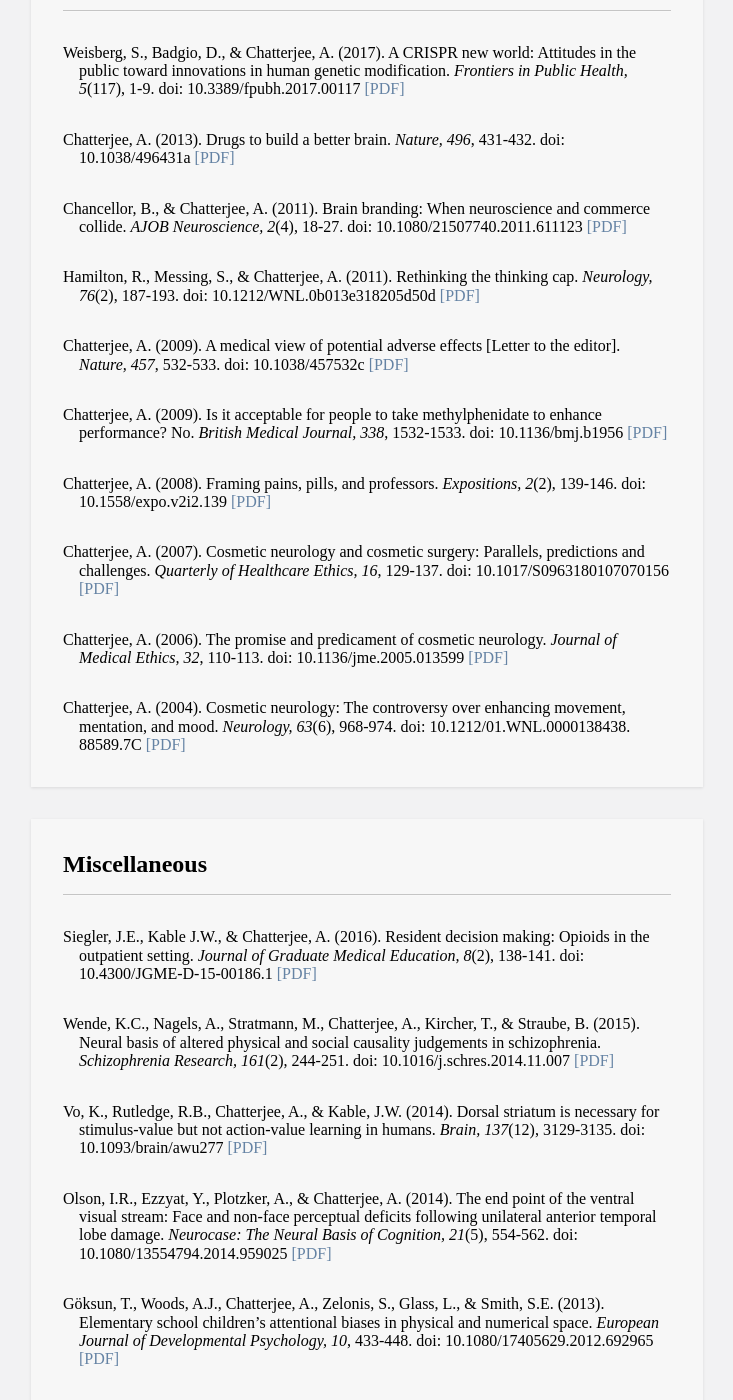
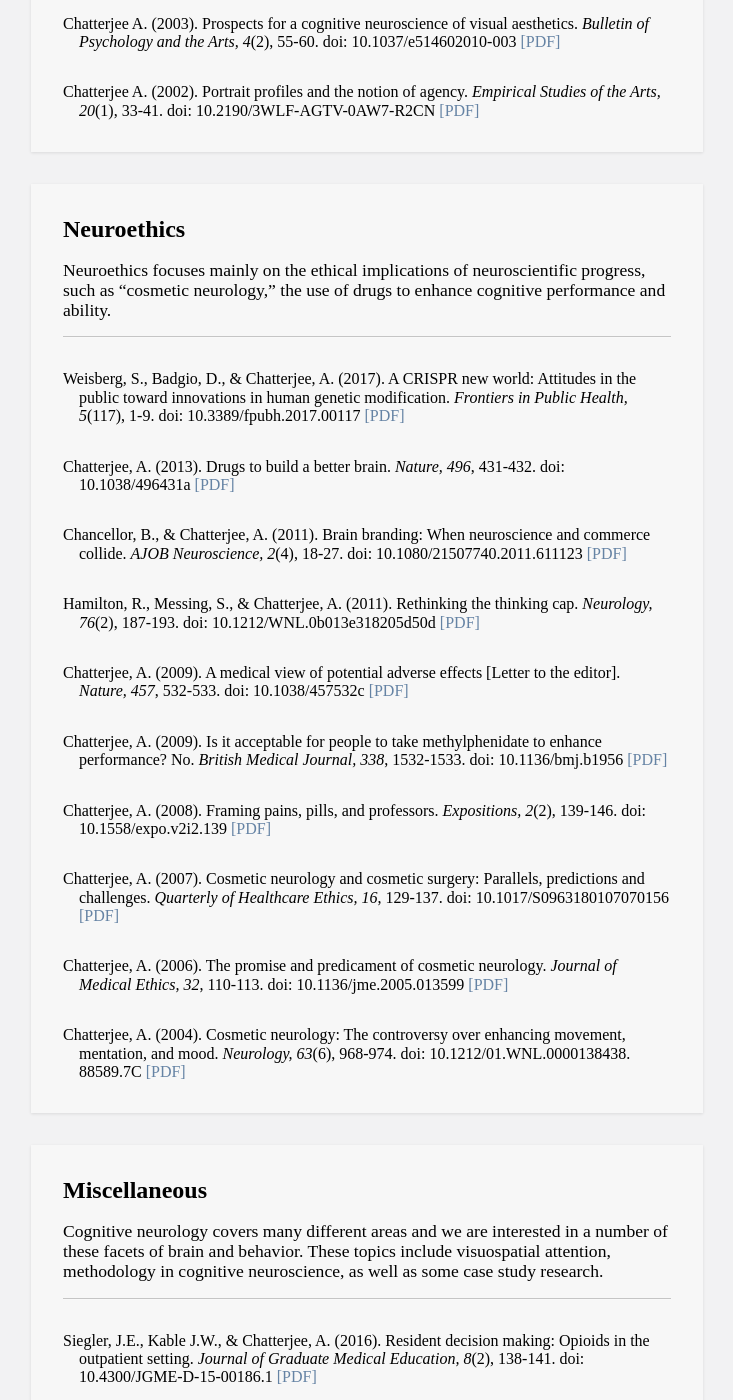
Before and after one commit to joeptacek/chatlab-site, a Jekyll site: the page built from research.html, in a window 1280 px wide and 1400 px high, scrolled down 6294 px. Shown: the whole window, without its empty margins (417-1150 px from the left). Built offline with Jekyll 4.4.1, drawn with Linux system fonts in a browser that asks for light colours; some web fonts are replaced; some of the changed text lies outside the part shown.

Commit message:
Adding section descriptions to research page

```diff
--- a/_data/research.yml
+++ b/_data/research.yml
@@ -1,6 +1,6 @@
 - section_title: 'Language and Space'
   section_id: 'language_space'
-  section_description: null
+  section_description: 'The lab’s research on language and space is concerned with a variety of concepts. Our primary interests lie in spatial and gestural representations in language, as well as in the processing of metaphoric and figurative language in patients and controls.'
   item_list:
   - work_authors: 'Karaduman, A., Göksun, T., & Chatterjee, A.'
     work_year: 2017
@@ -434,7 +434,7 @@
     pdf_filename: 'Chatterjee_2001_01.pdf'
 - section_title: 'Event Representation'
   section_id: 'event_representation'
-  section_description: null
+  section_description: 'Our examination of event representation focuses on how humans visualize and process moving events and infer causality within these events, as well as focusing on the neural bases of processing action-based information in general.'
   item_list:
   - work_authors: 'Quandt, L.C., Cardillo, E.R., Kranjec, A., & Chatterjee, A.'
     work_year: 2015
@@ -630,7 +630,7 @@
     pdf_filename: 'Chatterjee_Southwood_Basilico_1999_01.pdf'
 - section_title: 'Neuroaesthetics'
   section_id: 'neuroaesthetics'
-  section_description: null
+  section_description: 'Neuroaesthetics refers to the role of the brain in evaluating visual stimuli and their aesthetic appeal. Our research ranges from aesthetic choices of brain-injured individuals to aesthetic preferences in every day life (in architecture, art, and facial beauty).'
   item_list:
   - work_authors: 'Coburn, A., Vartanian, O., & Chatterjee, A.'
     work_year: 2017
@@ -1033,7 +1033,7 @@
     pdf_filename: 'Chatterjee_2002_01.pdf'
 - section_title: 'Neuroethics'
   section_id: 'neuroethics'
-  section_description: null
+  section_description: 'Neuroethics focuses mainly on the ethical implications of neuroscientific progress, such as “cosmetic neurology,” the use of drugs to enhance cognitive performance and ability.'
   item_list:
   - work_authors: 'Weisberg, S., Badgio, D., & Chatterjee, A.'
     work_year: 2017
@@ -1197,7 +1197,7 @@
     pdf_filename: 'Chatterjee_2004_02.pdf'
 - section_title: 'Miscellaneous'
   section_id: 'miscellaneous'
-  section_description: null
+  section_description: 'Cognitive neurology covers many different areas and we are interested in a number of these facets of brain and behavior. These topics include visuospatial attention, methodology in cognitive neuroscience, as well as some case study research.'
   item_list:
   - work_authors: 'Siegler, J.E., Kable J.W., & Chatterjee, A.'
     work_year: 2016
--- a/_layouts/default.html
+++ b/_layouts/default.html
@@ -20,11 +20,11 @@
         {% endunless %}
         {% for section in site.data[page.data_filename] %}
           <section id="{{ section.section_id }}">
-            <h2>{{ section.section_title }}</h2>
+            <h2 class="section-title">{{ section.section_title }}</h2>
+            {% if section.section_description %}
+              <p class="section-description">{{ section.section_description }}</p>
+            {% endif %}
             <hr />
-            {% if section.section_description %}
-              <p>{{ section.section_description }}</p>
-            {% endif %}
             {% for item in section.item_list %}
               {% include {{ page.include_filename }} pass=item %}
             {% endfor %}
--- a/assets/css/main.scss
+++ b/assets/css/main.scss
@@ -18,7 +18,8 @@
 }
 
 hr {
-  margin: 1rem 0 2rem;
+  // margin: 1rem 0 2rem;
+  margin: 0 0 2rem 0;
   border: 0;
 
   /* Subtle inset <hr /> inspired by Dan Eden's */
@@ -120,8 +121,15 @@
   padding: 2rem;
   box-shadow: 0 1px 3px rgba(0,0,0,0.1);
   margin-bottom: 2rem;
-  h2 {
+
+  h2.section-title {
     text-align: center;
+    margin-bottom: 1rem;
+  }
+
+  p.section-description {
+    font-size: 1.1rem;
+    margin-bottom: 1rem;
   }
 }
 
@@ -284,7 +292,7 @@
   }
 
   section {
-    h2 {
+    h2.section-title {
       text-align: left;
     }
   }
--- a/notes.txt
+++ b/notes.txt
@@ -1,3 +1,5 @@
+- fix punctuation (e.g., quotes / apostrophes) in bios.
+
 - search center for neuroscience and society website for additional articles
   (and videos!) of anjan... "a clinician looks at enhancement," "the aesthetic
   brain" ...
```
